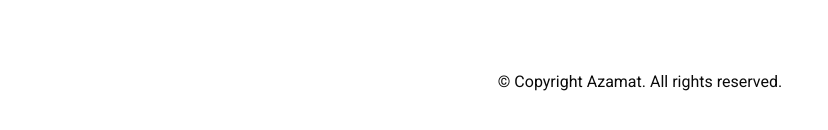
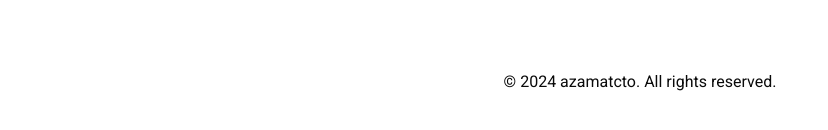
Before and after one commit to azamat-cto/personal, a Next.js app: page / in a window 1280 px wide. Shown: the part 1675-1805 px from the top of the page, without its empty margins (0-828 px from the left). Built offline with nearby package versions, Linux system fonts and the light colour scheme.

Commit message:
Change footer

```diff
--- a/package.json
+++ b/package.json
@@ -1,6 +1,6 @@
 {
     "name": "personal",
-    "version": "0.1.4",
+    "version": "0.1.5",
     "private": true,
     "scripts": {
         "dev": "next dev",
--- a/src/components/Footer.tsx
+++ b/src/components/Footer.tsx
@@ -57,7 +57,9 @@ function Footer() {
                         </li>
                     </ul>
 
-                    <div className="text-center">&#169; Copyright Azamat. All rights reserved.</div>
+                    <div className="text-center">
+                        &#169; {new Date().getFullYear()} azamatcto. All rights reserved.
+                    </div>
                 </div>
             </div>
         </footer>
```
